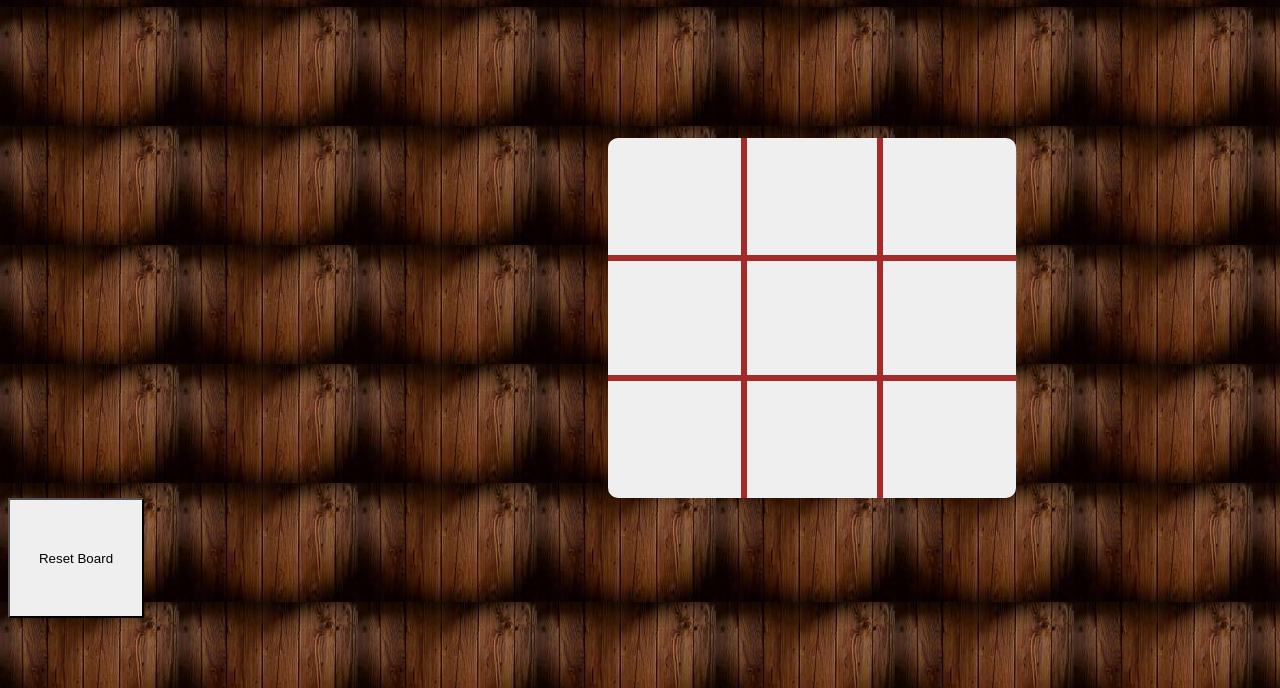
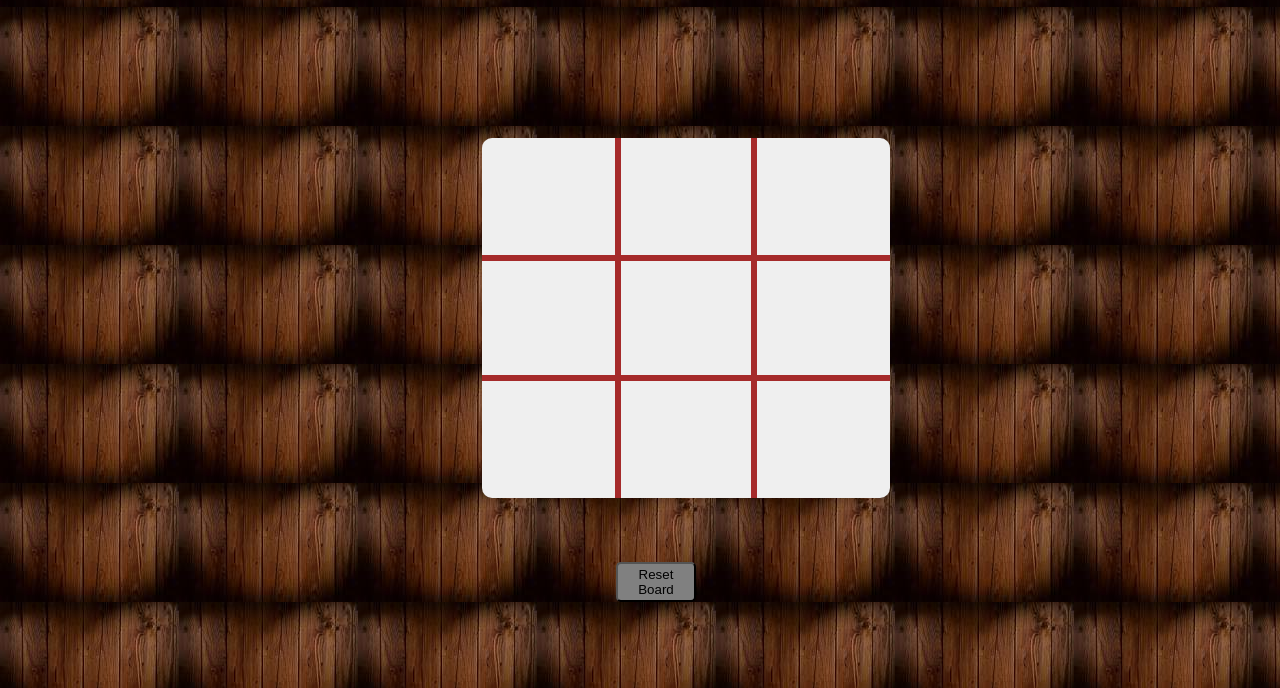
Before and after one commit to techquila192/tictac, a plain HTML site: page code/index.html in a window 1280 px wide. Shown: the part 112-800 px from the top of the page. Drawn offline with Linux system fonts and the light colour scheme.

Commit message:
Update style.css

```diff
--- a/code/style.css
+++ b/code/style.css
@@ -13,8 +13,7 @@ body{
     display: flex;
     flex-direction: column;
     margin-top: 20vh;
-    margin-left:75vh;
-    margin-right:24vh;
+    margin-left:37vw;
 }
 button{
     height: 15vh;
@@ -22,7 +21,6 @@ button{
     background-size: cover;
 }
 button:hover{
-    background-color: yellowgreen;
     background-size:cover;
 }
 .r1{
@@ -89,3 +87,12 @@ button:hover{
     border-right : 0px;
     border-radius: 0 0 10px 0;
 }
+
+.reset{
+    background-color: grey;
+    margin-top:8vh;
+    margin-left: 47.5vw;
+    height: 5vh;
+    width:  10vh;
+    border-radius: 5px 5px 5px 5px ;
+}
```
